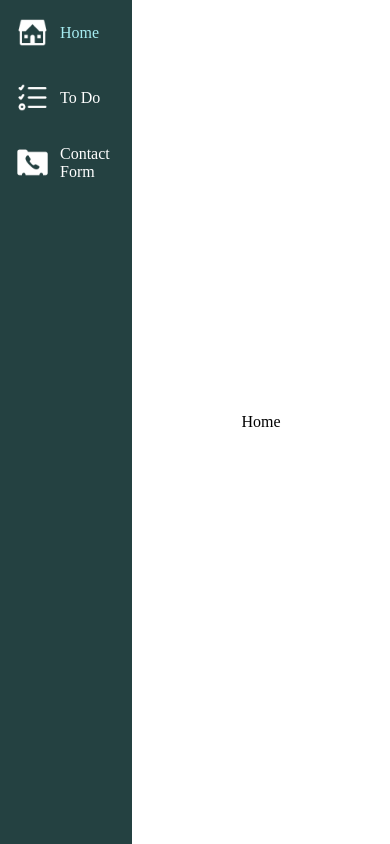
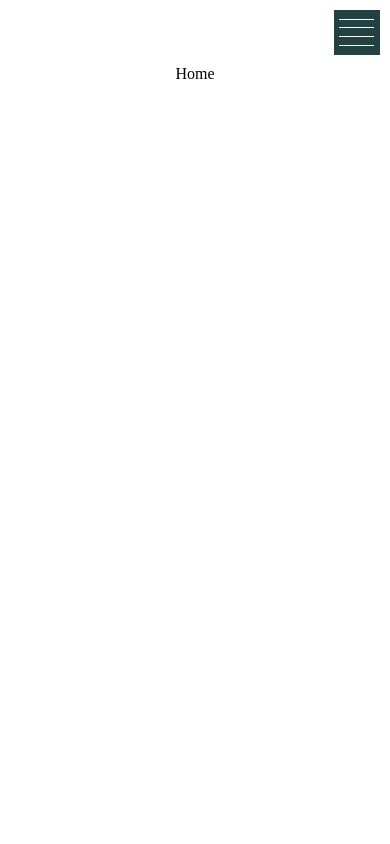
Before and after one commit to Lilian-UXR/Task-Management-Web-App, a React (Create React App) app in the folder my-todo-app/: page / in a window 390 px wide. Built offline with nearby package versions, Linux system fonts and the light colour scheme.

Commit message:
Update css and js
update code for mobile menu

```diff
--- a/my-todo-app/src/App.js
+++ b/my-todo-app/src/App.js
@@ -5,12 +5,16 @@ import { BrowserRouter as Router, Routes, Route, Link } from "react-router-dom";
 import House from "./images/House.png";
 import Contact from "./images/Contact.png";
 import ToDoList from "./images/To Do List.png";
+import Hamburger from "./images/Hamburger.png";
 
 function App() {
   return (
     <div className="App">
       <Router>
         <div className="screen">
+          <nav className="mobile">
+            <img src={Hamburger} alt="hamburger menu" />
+          </nav>
           <nav className="sidebar">
             <ul>
               <li>
--- a/my-todo-app/src/index.css
+++ b/my-todo-app/src/index.css
@@ -104,3 +104,21 @@ ul {
   align-items: center;
   gap: 10px;
 }
+
+.mobile {
+  display: none;
+}
+
+@media only screen and (max-width: 600px) {
+  .sidebar {
+    display: none;
+  }
+  .mobile {
+    display: flex;
+    justify-content: end;
+    margin: 10px;
+  }
+  .screen {
+    flex-direction: column;
+  }
+}
```
Also changed, not shown: my-todo-app/src/images/Hamburger.png (added).
